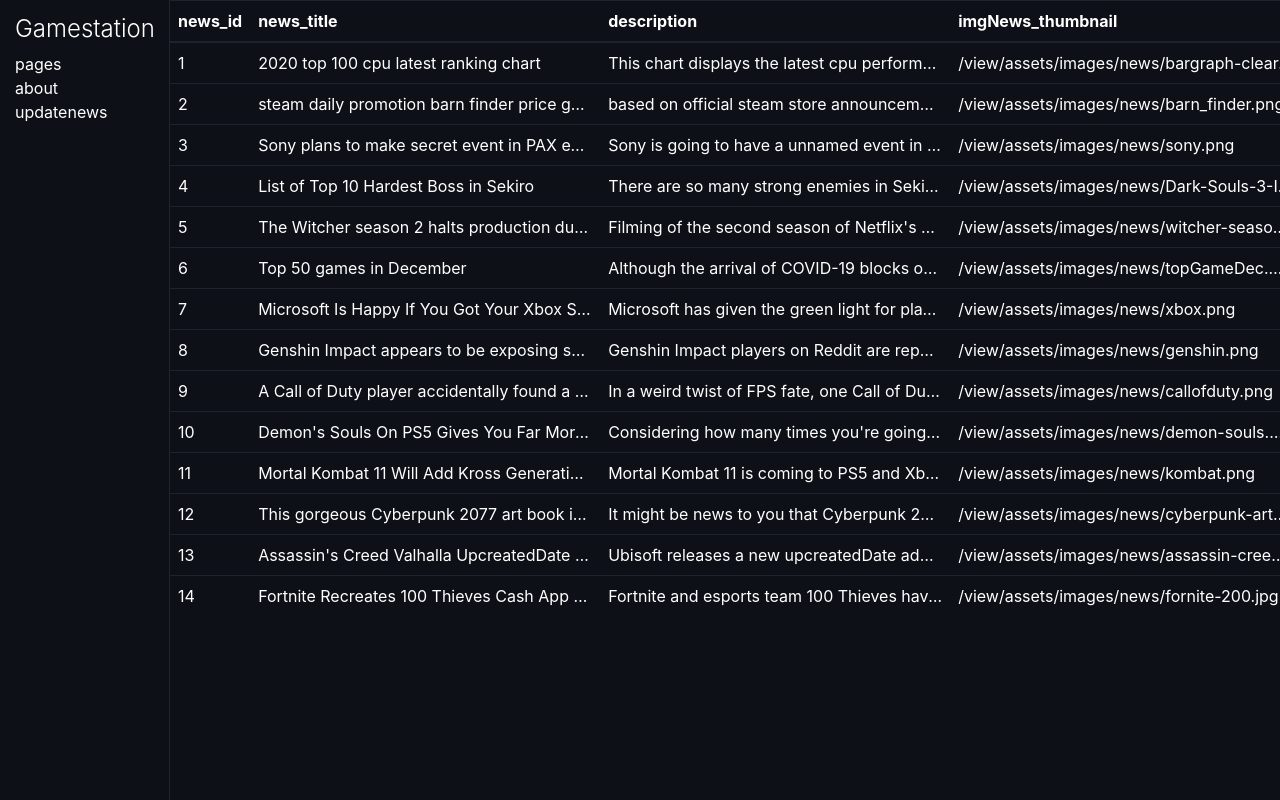
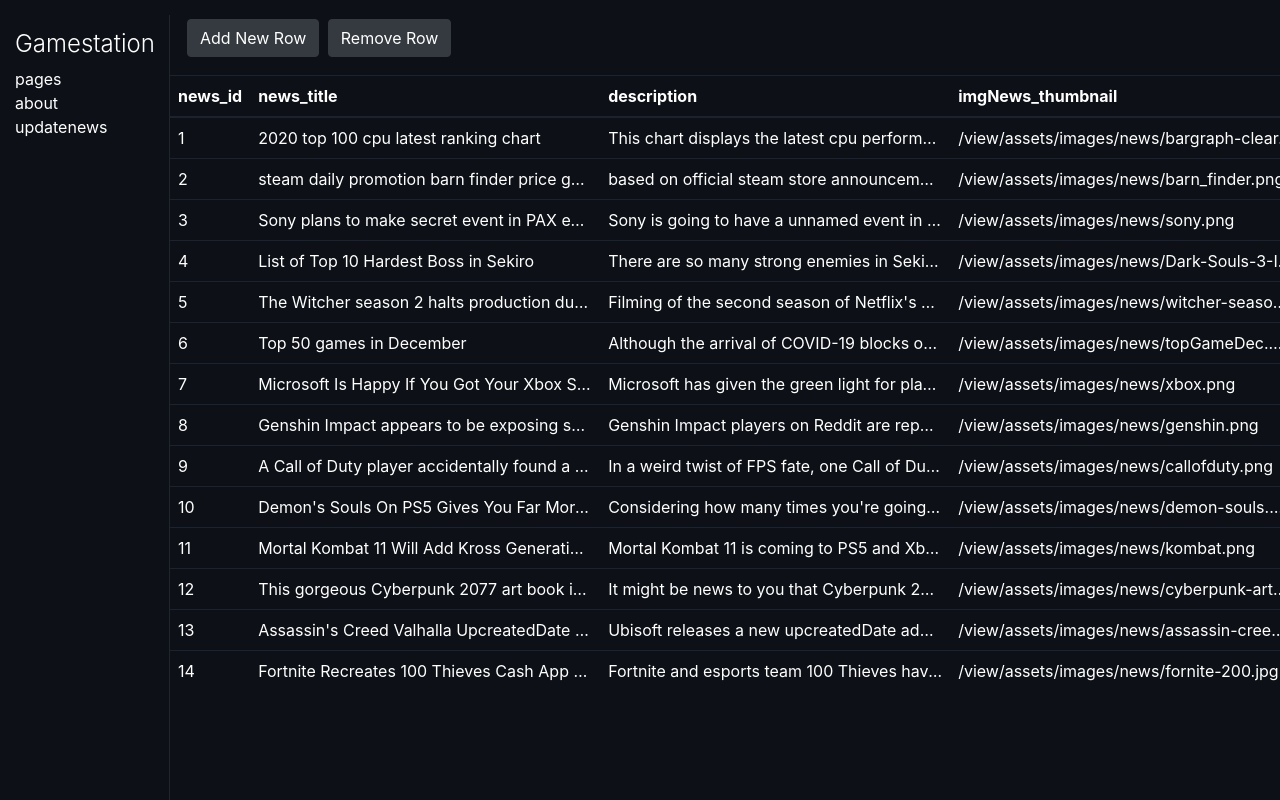
Before and after one commit to NGCHUNHOU/gamestation, a PHP site: page /admin/index.php in a window 1280 px wide. Run offline with PHP 8.4, Linux system fonts and the light colour scheme; data comes from the database, SQL or seed files in the repository.

Commit message:
bootstrapping row edit function

```diff
--- /dev/null
+++ b/admin/component/tableQueryAction.php
@@ -0,0 +1,51 @@
+<div id="tableQueryAction.php" style="position: sticky; top:0; left: 170px; width: calc(100% - 170px); height: 25%;">
+    <div class="grid-control" style="margin:15px;">
+        <button id="addTableRowButton" type="button" class="btn btn-dark">Add New Row</button>
+        <button id="removeTableRowButton"  type="button" class="btn btn-dark">Remove Row</button>
+    </div>
+</div>
+<script>
+    class rowEditor {
+        static updateRow = (e) => {
+            let tableRow = e.target.parentNode.parentNode
+
+            // some code here to update table row by sqlite driver
+
+            e.target.parentNode.innerText = e.target.value
+            $(tableRow).find("input").remove()
+        }
+        static getinputCopyNode = () => {
+            let rowCellInputNode = document.createElement("input")
+            let rowCellNode = document.createElement("td")
+
+            rowCellNode.appendChild(rowCellInputNode)
+
+            // some code for focus or click event for input fields to allow multiple values update
+
+            rowCellInputNode.addEventListener("keyup", (e) => {
+                if (e.keyCode === 13)
+                    rowEditor.updateRow(e)
+            })
+
+            return rowCellNode
+        }
+        static addNewRow = () => {
+            const tableRowSum = $("#tableItemsContainer").children().length
+            const tableCellSum = $("#tableItemsContainer tr:last-child").children().length
+            let rowCellRowNode = document.createElement("tr")
+            let rowCellNode = document.createElement("td")
+
+            for (let i=0;i<tableCellSum;i++) {
+                let inputCopyNode = rowEditor.getinputCopyNode()
+                rowCellRowNode.appendChild(inputCopyNode)
+            }
+
+            $("#tableItemsContainer").append(rowCellRowNode)
+        }
+        static removeRow = () => {}
+    }
+    $('#tableDisplayer').ready(() => {
+        $("#addTableRowButton").on("click", rowEditor.addNewRow)
+        $("#removeTableRowButton").on("click", rowEditor.removeRow)
+    })
+</script>
--- a/admin/databaseEditor.php
+++ b/admin/databaseEditor.php
@@ -30,6 +30,7 @@ class databaseEditor {
     public static function initComponents() {
         // loading components view
         \envCenter::loadFile("admin/view/vtableExplorer.php");
+        \envCenter::loadFile("admin/component/tableQueryAction.php");
         \envCenter::loadFile("admin/view/vtableDisplayer.php");
         \envCenter::loadFile("admin/component/tableSelector.php");
     }
--- a/admin/view/vtableDisplayer.php
+++ b/admin/view/vtableDisplayer.php
@@ -1,7 +1,7 @@
 <?php \envCenter::loadFile("admin/component/tableDisplayer.php");
 $te = new tableDisplayer("updatenews"); // temporaily using updatenews as default table if no table is selected
 ?>
-<div id="tableDisplayer" style="position: absolute; left: 170px; width: calc(100% - 170px); height: 100%; overflow: auto;">
+<div id="tableDisplayer" style="position: absolute; left: 170px; top: 75px; width: calc(100% - 170px); height: 90%; overflow: auto;">
         <div class="row" style="margin:0;">
             <div class="col-12" style="padding:0;">
                 <?php databaseEditor::renderTableDisplayerNodes($te->getTableColumnNames(), $te->getTableData()); ?>
```
